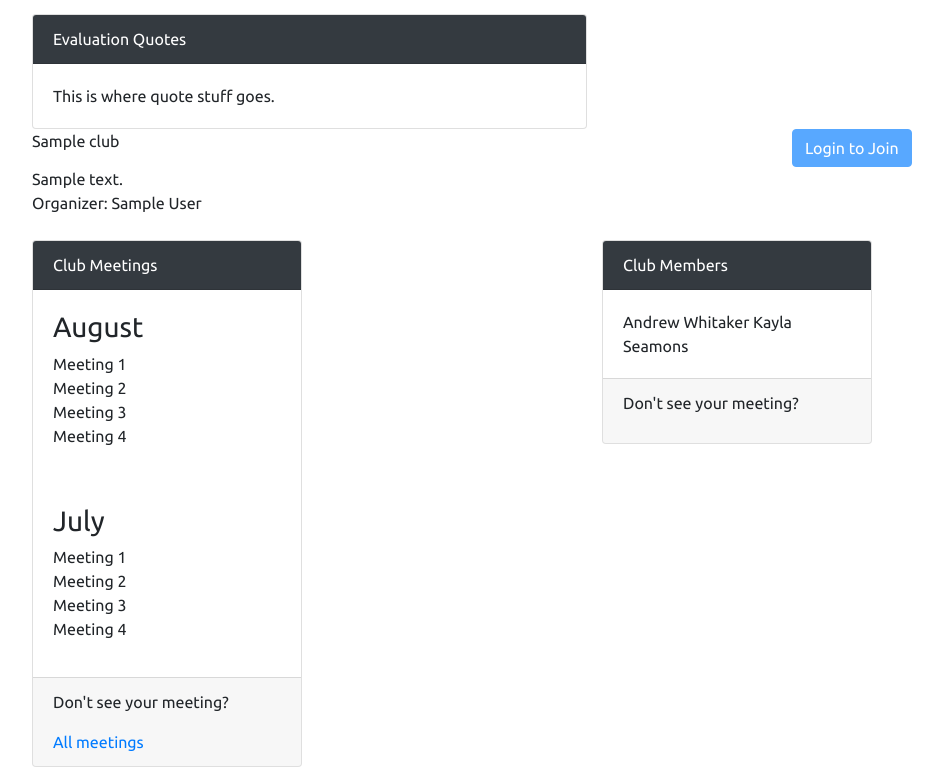
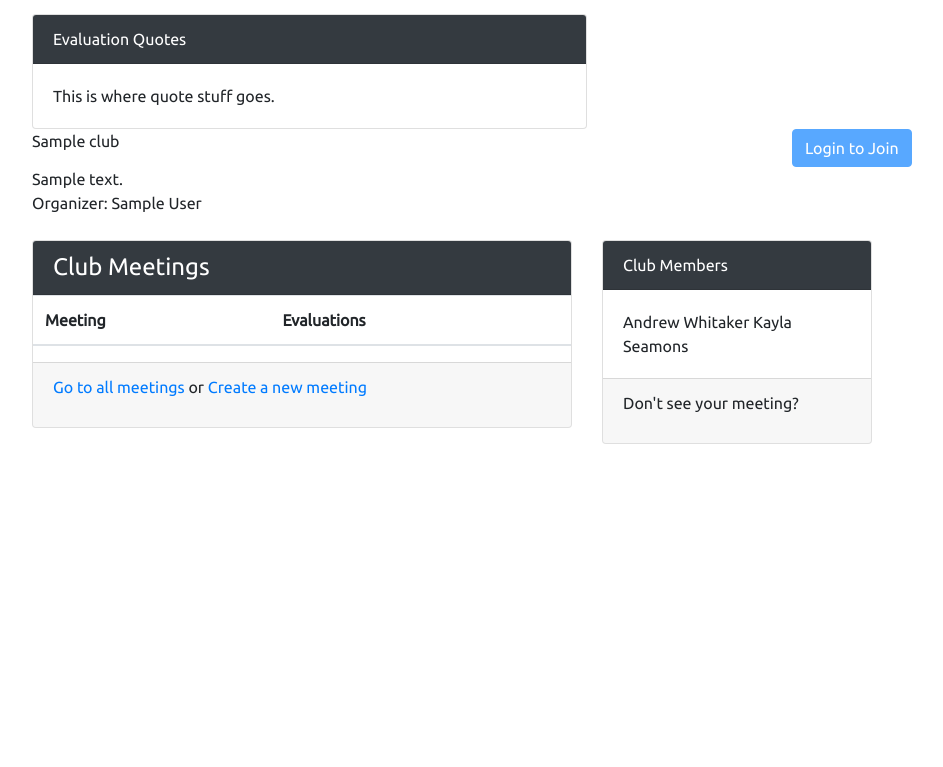
Before and after one commit to Andrew-Whitaker/tm-feedback, a Django app: page /clubs/1/ in a window 1280 px wide; the page is wider, and only the part inside the window is pictured. Shown: the part 684-1451 px from the top of that part, without its empty margins (53-996 px from the left). After the commit the page ends 1128 px from the top of that part, so only its background shows below. Run offline with Django 3.2, Linux system fonts and the light colour scheme; tables that the repository leaves empty hold one stand-in row (values such as "Sample post"); lists and menus that the app fills with data are empty; some libraries are stand-ins or nearby versions.

Commit message:
Improved the meeting shortlist on the Club home page by adding new functions to the Club model.

```diff
--- a/tmfeedback/clubs/models.py
+++ b/tmfeedback/clubs/models.py
@@ -1,6 +1,8 @@
 from django.db import models
 from django.conf import settings
 from django.urls import reverse
+from datetime import date as dt_date
+from datetime import timedelta
 
 
 class Club(models.Model):
@@ -23,7 +25,9 @@ class Club(models.Model):
         return self.membership_requests.filter(pk=user.pk).exists()
 
     def add_member(self, user):
-        assert user.is_authenticated, 'Attempting to add an unauthenticated User as a club member.'
+        if not user.is_authenticated:
+            raise RuntimeError('Attempting to add an unauthenticated User as a club member.')
+
         self.members.add(user)
         self.member_count += 1
         return
@@ -31,3 +35,37 @@ class Club(models.Model):
     def get_absolute_url(self):
         kwargs = {'club_id': self.id}
         return reverse('club_home', kwargs=kwargs)
+
+    def get_meetings_in(self, month: int, year: int):
+        """
+        Return all the meetings of this club that have occurred in the specified month and year.
+
+        :param month: Integer value between 1 and 12. January (1) .... December (12)
+        :param year: Integer value including the millennium and century. Ex: 2018
+        :return: Django Queryset of the list of Meetings.
+        """
+        month_str = str(month)
+        year_str = str(year)
+        meeting_query_set = self.meetings.filter(date__month=month_str, date__year=year_str)
+        meeting_query_set = meeting_query_set.order_by('-date')
+        return meeting_query_set
+
+    def get_meetings_from_last_n_weeks(self, n: int, date=None):
+        """
+        Return all meetings of this club that have occurred in the last N weeks, including the current week.
+
+        :param n: Positive non-zero integer.
+        :param date: Date object from datetime. Leave blank if you want to use today's date.
+        :return: Django Queryset of the list of Meetings.
+        """
+        if date is None:
+            date = dt_date.today()
+
+        n_weeks_delta = timedelta(weeks=n)
+        start_date = date - n_weeks_delta
+
+        start_date_str = dt_date.strftime(start_date, "%Y-%m-%d")
+        end_date_str = dt_date.strftime(date, "%Y-%m-%d")
+        meeting_query_set = self.meetings.filter(date__range=[start_date_str, end_date_str])
+        meeting_query_set = meeting_query_set.order_by('-date')
+        return meeting_query_set
--- a/tmfeedback/clubs/templates/clubs/club_home.html
+++ b/tmfeedback/clubs/templates/clubs/club_home.html
@@ -54,29 +54,28 @@
     </div>
     <div class="row">
         <div class="col-md-6">
-            <div class="card w-50" style="margin-top:25px">
-                <div class="card-header text-white bg-dark">Club Meetings</div>
-                <div class="card-body">
-                    <h3>August</h3>
-                    <p>
-                        Meeting 1 <br>
-                        Meeting 2 <br>
-                        Meeting 3 <br>
-                        Meeting 4
-                    </p>
-                </div>
-                <div class="card-body">
-                    <h3>July</h3>
-                    <p>
-                        Meeting 1 <br>
-                        Meeting 2 <br>
-                        Meeting 3 <br>
-                        Meeting 4
-                    </p>
-                </div>
+            <div class="card" style="margin-top:25px">
+                <h4 class="card-header text-white bg-dark">Club Meetings</h4>
+                <table class="table">
+                    <thead class="thead-inverse">
+                        <tr>
+                            <th>Meeting</th>
+                            <th>Evaluations</th>
+                        </tr>
+                    </thead>
+                    <tbody>
+                        {% for meeting in meetings %}
+                            <tr>
+                                <td class="align-middle"><a href="{% url 'meeting_detail' club.id meeting.pk %}">{{ meeting }}</a></td>
+                                <td class="align-middle"><p class="text_muted">0</p></td>
+                            </tr>
+                        {% endfor %}
+                    </tbody>
+                </table>
                 <div class="card-footer">
-                    <p>Don't see your meeting?</p>
-                    <a href="{% url 'meeting_list' club.id %}">All meetings</a>
+                    <p><a href="{% url 'meeting_list' club.id %}">Go to all meetings</a> or
+                        <a href="{% url 'meeting_create' club.id %}">Create a new meeting</a></p>
+
                 </div>
             </div>
 
--- a/tmfeedback/clubs/views.py
+++ b/tmfeedback/clubs/views.py
@@ -7,6 +7,7 @@ from django.contrib.auth import get_user_model
 from django.contrib.auth.mixins import LoginRequiredMixin, UserPassesTestMixin
 from django.forms import formset_factory
 import sys
+from datetime import date
 
 from .models import Club
 from .forms import MembershipRequestForm, MembershipApprovalForm, create_membership_request_formset, ClubModelForm
@@ -23,20 +24,18 @@ class ClubHomeView(View):
     def get(request, club_id):
         club = get_object_or_404(Club, pk=club_id)
         user = request.user
+        context = {
+            'club': club,
+            'meetings': club.get_meetings_from_last_n_weeks(8, date=date(2020, 8, 11))
+        }
         if user.is_authenticated:
-            context = {
-                'club': club,
-                'is_member': club.has_member(user),
-                'has_pending_membership': club.has_pending_member(user)
-            }
-            return render(request, 'clubs/club_home.html', context)
+            context['is_member'] = club.has_member(user)
+            context['has_pending_membership'] = club.has_pending_member(user)
         else:
-            context = {
-                'club': club,
-                'is_member': False,
-                'has_pending_membership': False
-            }
-            return render(request, 'clubs/club_home.html', context)
+            context['is_member'] = False
+            context['is_member'] = False
+
+        return render(request, 'clubs/club_home.html', context)
 
     def post(self, request, club_id):
         form = MembershipRequestForm(request.POST)
--- a/tmfeedback/meetings/models.py
+++ b/tmfeedback/meetings/models.py
@@ -14,7 +14,7 @@ class Meeting(models.Model):
     club = models.ForeignKey(Club, on_delete=models.CASCADE, related_name='meetings')
 
     def __str__(self):
-        return self.theme + ' - ' + dt.strftime(self.date, "%b %d, %Y")
+        return dt.strftime(self.date, "%b %d, %Y") + ' - ' + self.theme
 
     def get_absolute_url(self):
         kwargs = {
```
Also changed, not shown: tmfeedback/clubs/tests/test_club_model.py (added).
